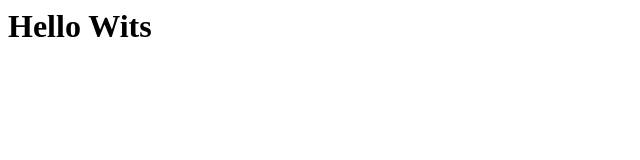
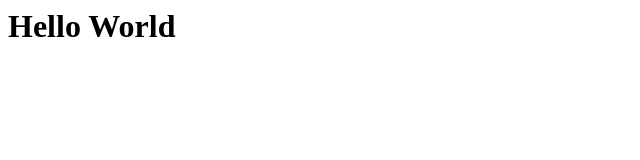
Before and after one commit to PalesaMonica/-2550752--labs-sd-24, a plain HTML site: page index.html in a window 1280 px wide. Shown: the full height of the page, 0-640 px from the left. Drawn offline with Linux system fonts and the light colour scheme.

Commit message:
Update index.html

```diff
--- a/index.html
+++ b/index.html
@@ -1,5 +1,5 @@
 <html>
     <h1>
-        Hello Wits
+        Hello World
     </h1>
 </html>
```
